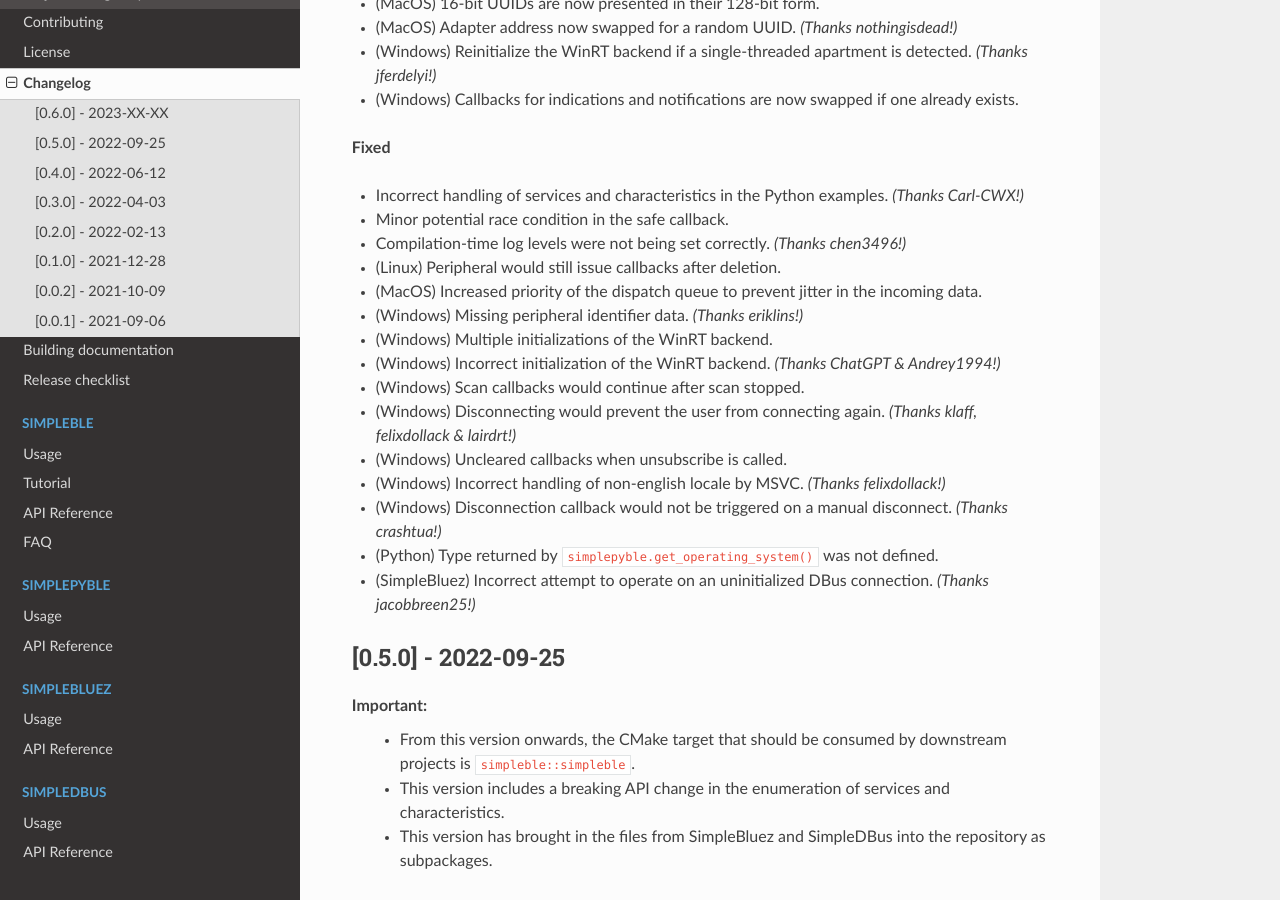
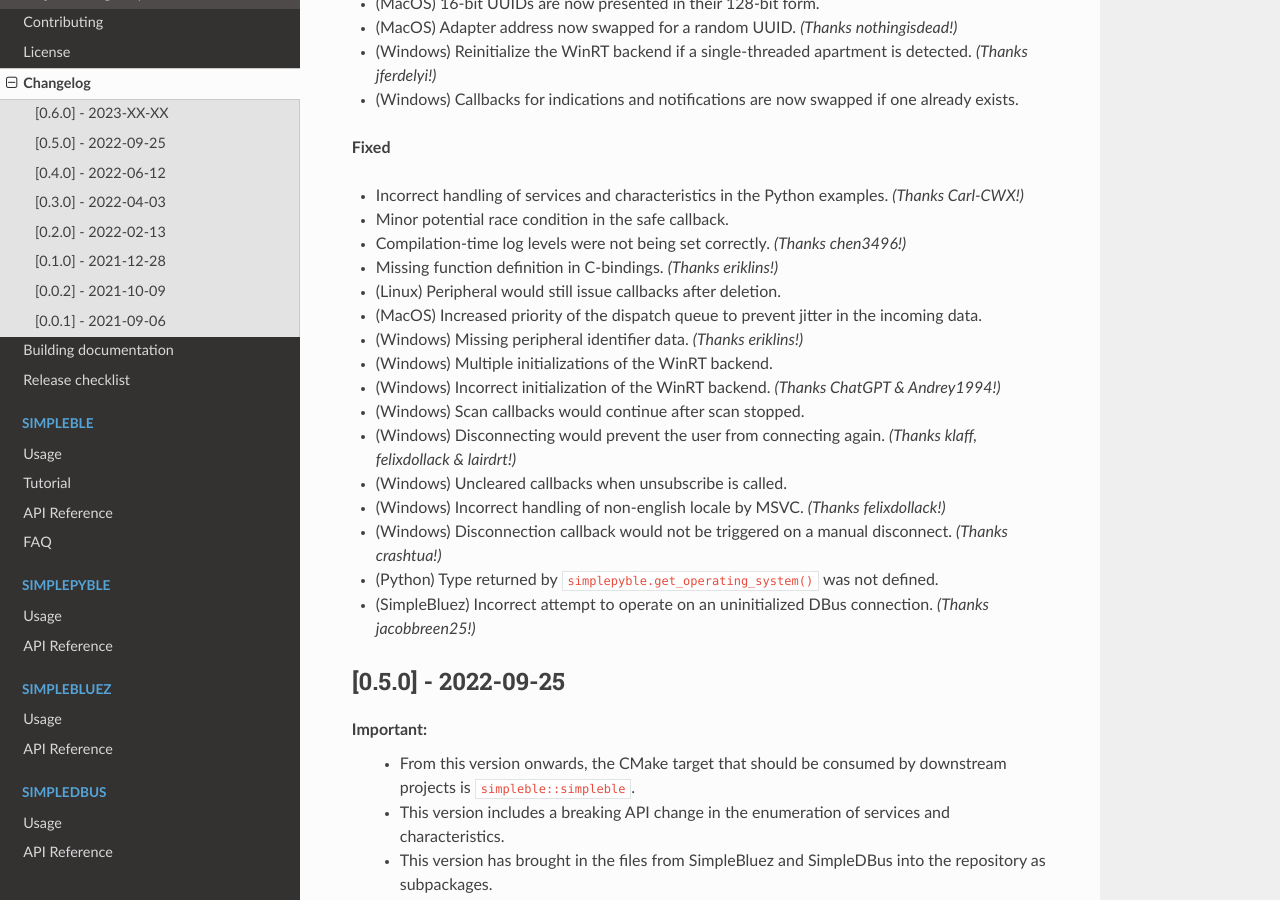
Before and after one commit to OpenBluetoothToolbox/SimpleBLE, a Sphinx documentation site: the page built from docs/changelog.rst, in a window 1280 px wide and 900 px high, scrolled down 921 px. Built offline with Sphinx 7.4.7 and the Read the Docs theme 2.0.0, drawn with Linux system fonts in a browser that asks for light colours.

Commit message:
Mixed missing definition in C bindings

```diff
--- a/docs/changelog.rst
+++ b/docs/changelog.rst
@@ -40,6 +40,7 @@
 -  Incorrect handling of services and characteristics in the Python examples. *(Thanks Carl-CWX!)*
 -  Minor potential race condition in the safe callback.
 -  Compilation-time log levels were not being set correctly. *(Thanks chen3496!)*
+-  Missing function definition in C-bindings. *(Thanks eriklins!)*
 -  (Linux) Peripheral would still issue callbacks after deletion.
 -  (MacOS) Increased priority of the dispatch queue to prevent jitter in the incoming data.
 -  (Windows) Missing peripheral identifier data. *(Thanks eriklins!)*
```
Also changed, not shown: 3 other files.
